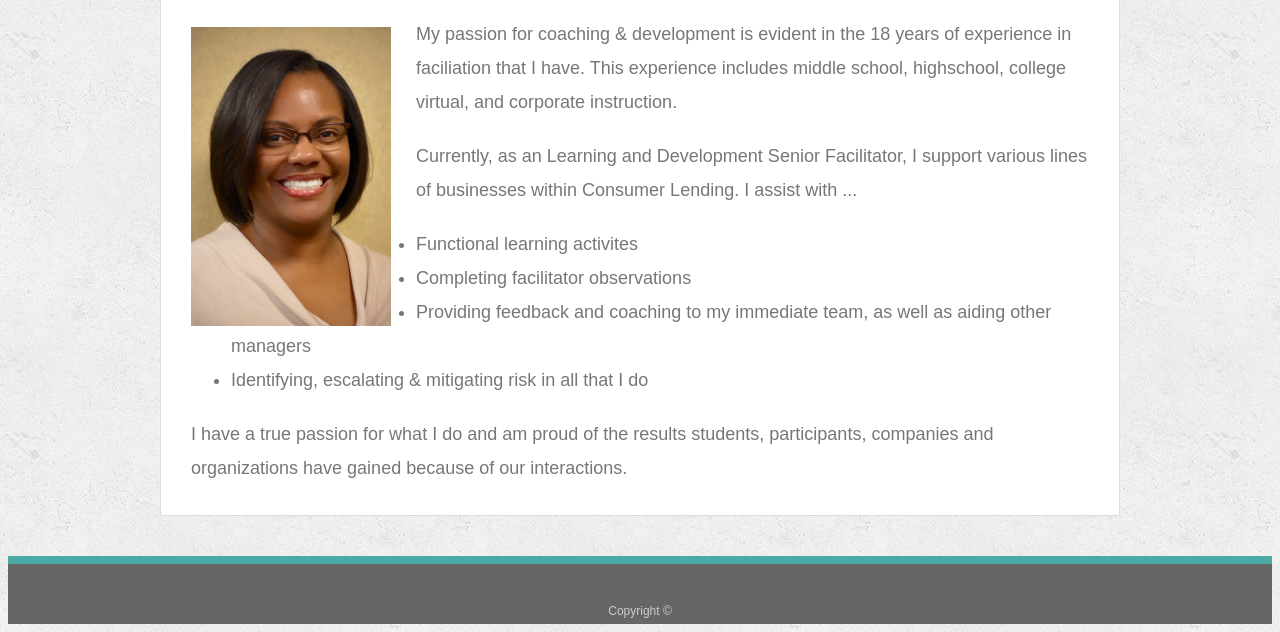
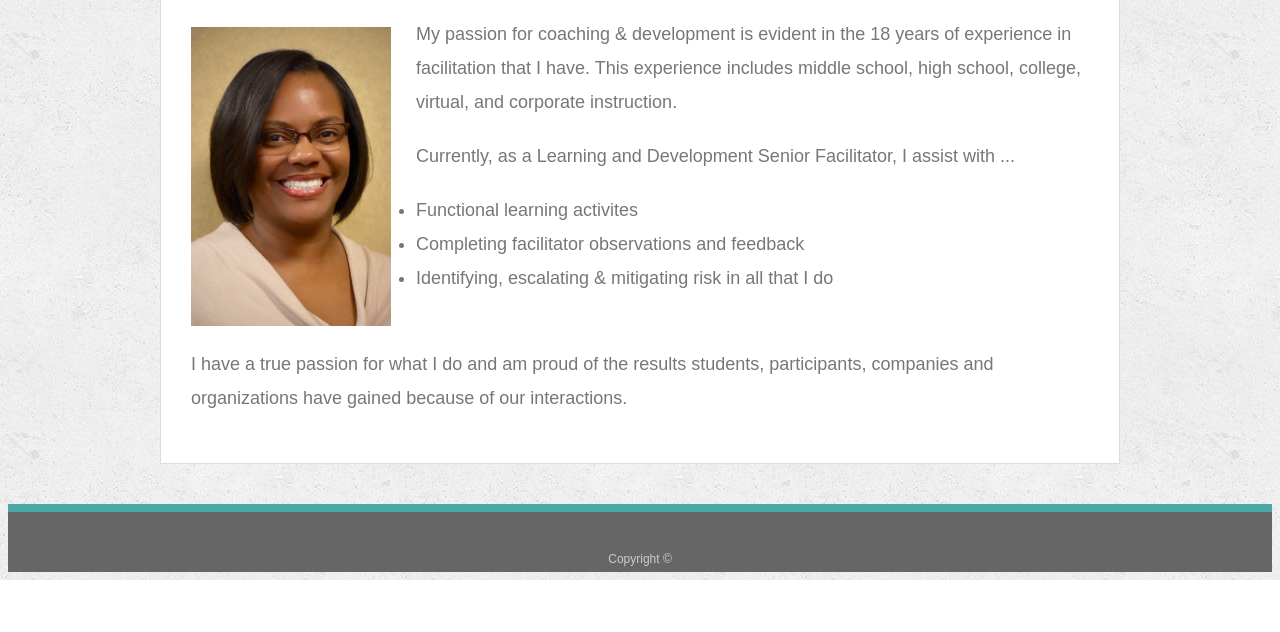
Before and after one commit to demiddleton/Responsive-Portfolio, a plain HTML site: page index.html in a window 1280 px wide. Shown: the part 303-935 px from the top of the page. After the commit the page ends 883 px from the top, so only its background shows below. Drawn offline with Linux system fonts and the light colour scheme.

Commit message:
corrected typos in the elevator speech

```diff
--- a/index.html
+++ b/index.html
@@ -19,7 +19,7 @@
             </nav>
         </div>
     </header>
-<br>
+    <br>
     <div id="main-container" class="container">
         <section class="main-section">
             <h1>About Me</h1>
@@ -27,23 +27,21 @@
             <img src="assets/images/Denise.JPG" class="auth-image" alt="Denise Middleton">
 
             <p>
-                My passion for coaching & development is evident in the 18 years of experience in faciliation that I
-                have. This experience includes middle school, highschool, college virtual, and corporate instruction.
+                My passion for coaching & development is evident in the 18 years of experience in facilitation that I
+                have. This experience includes middle school, high school, college, virtual, and corporate instruction.
             </P>
 
 
-            <p>   Currently, as an Learning and Development Senior Facilitator, I support various lines of businesses
-                within Consumer Lending. I assist with ...
+            <p> Currently, as a Learning and Development Senior Facilitator, I assist with ...
                 <ul>
                     <li>Functional learning activites </li>
-                    <li>Completing facilitator observations </li>
-                    <li>Providing feedback and coaching to my immediate team, as well as aiding other managers </li>
+                    <li>Completing facilitator observations and feedback </li>
                     <li>Identifying, escalating & mitigating risk in all that I do </li>
                 </ul>
-            </p>
 
-            <p>
-            I have a true passion for what I do and am proud of the results students, participants, companies and
+                <br>
+
+                I have a true passion for what I do and am proud of the results students, participants, companies and
                 organizations have gained because of our interactions.
             </p>
 
```
